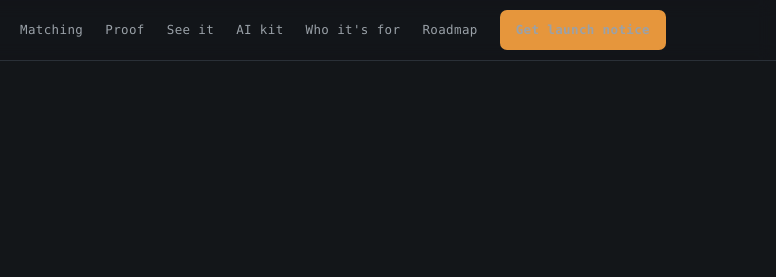
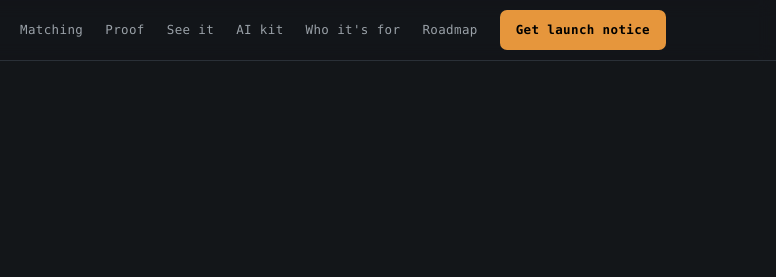
Before and after one commit to thevfxsupervisor/breakdown-studio, a plain HTML site: page site/index.html in a window 1280 px wide. Shown: the top 277 px of the page, 504-1280 px from the left. Drawn offline with Linux system fonts and the light colour scheme.

Commit message:
Site: nav CTA text black on amber for contrast (was inheriting grey nav color)
Co-Authored-By: Claude Opus 4.8 (1M context) <noreply@anthropic.com>
Claude-Session: https://claude.ai/code/session_01HHyS2YeLCoJxn8nMo8DdZq

```diff
--- a/site/index.html
+++ b/site/index.html
@@ -47,6 +47,7 @@
   .top nav a{font-family:var(--mono);font-size:12.5px;color:var(--dim);text-decoration:none;letter-spacing:.03em}
   .top nav a:hover{color:var(--txt)}
   .top .btn{padding:9px 15px}
+  .top nav a.btn-a,.top nav a.btn-a:hover{color:#000;font-weight:600}
   @media(max-width:760px){.top nav a.hide-sm{display:none}}
 
   .hero{position:relative;padding:clamp(52px,8.5vw,96px) 0 42px}
```
